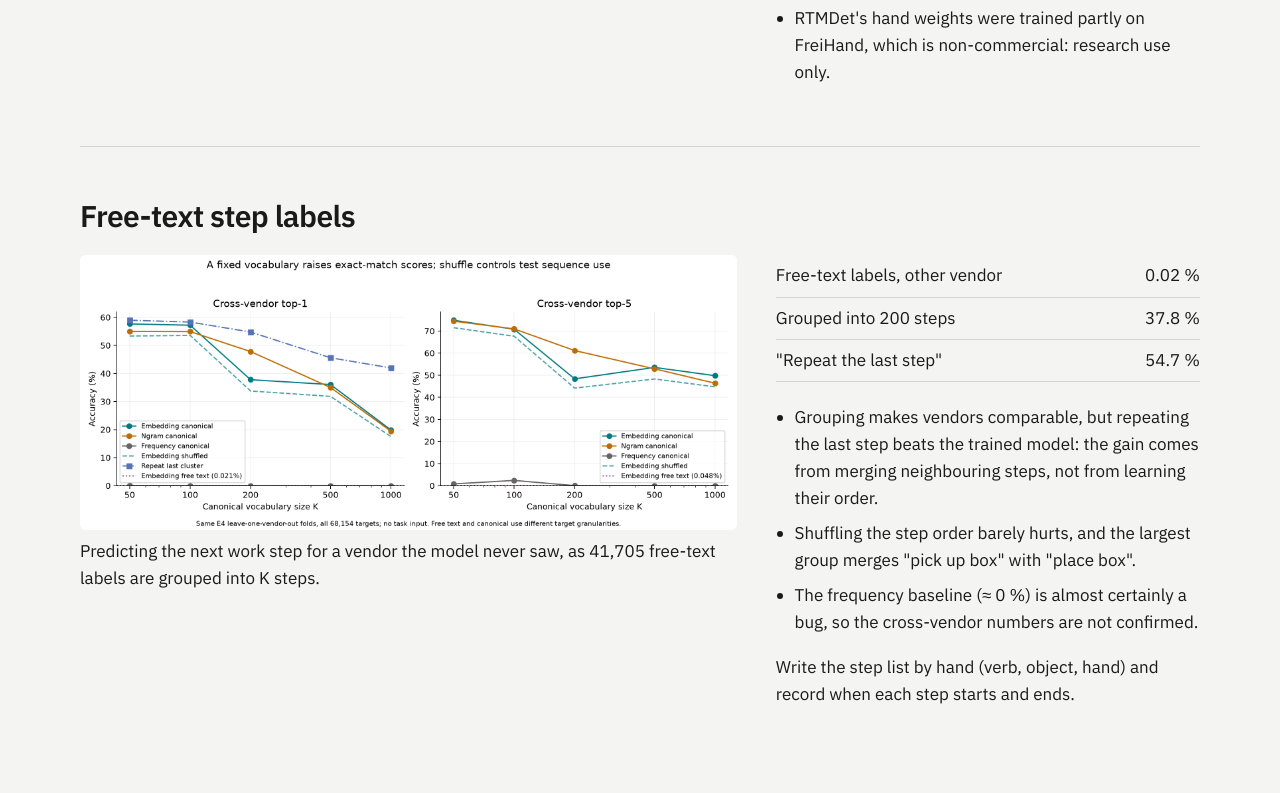
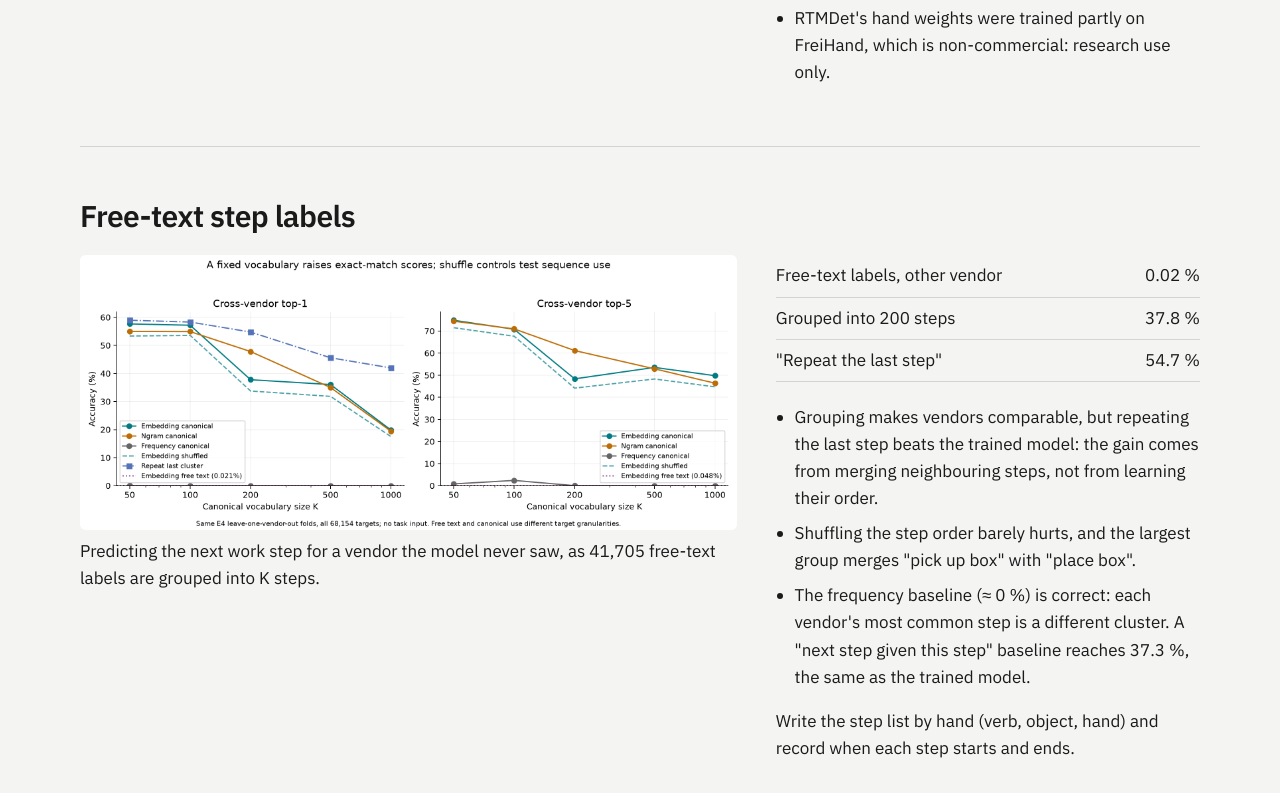
Before and after one commit to ri-ru/robodata-demos, a plain HTML site: page demos/index.html in a window 1280 px wide. Shown: the part 1746-2539 px from the top of the page. Drawn offline with Linux system fonts and the light colour scheme.

Commit message:
D3: frequency baseline was correct, not a bug

```diff
--- a/demos/index.html
+++ b/demos/index.html
@@ -109,7 +109,7 @@ th,td{padding:7px 0;border-bottom:1px solid var(--line);text-align:left;font-wei
 <ul>
 <li>Grouping makes vendors comparable, but repeating the last step beats the trained model: the gain comes from merging neighbouring steps, not from learning their order.</li>
 <li>Shuffling the step order barely hurts, and the largest group merges "pick up box" with "place box".</li>
-<li>The frequency baseline (≈ 0 %) is almost certainly a bug, so the cross-vendor numbers are not confirmed.</li>
+<li>The frequency baseline (≈ 0 %) is correct: each vendor's most common step is a different cluster. A "next step given this step" baseline reaches 37.3 %, the same as the trained model.</li>
 </ul>
 <p>Write the step list by hand (verb, object, hand) and record when each step starts and ends.</p>
 </div></div>
```
Also changed, not shown: 1 other file.
